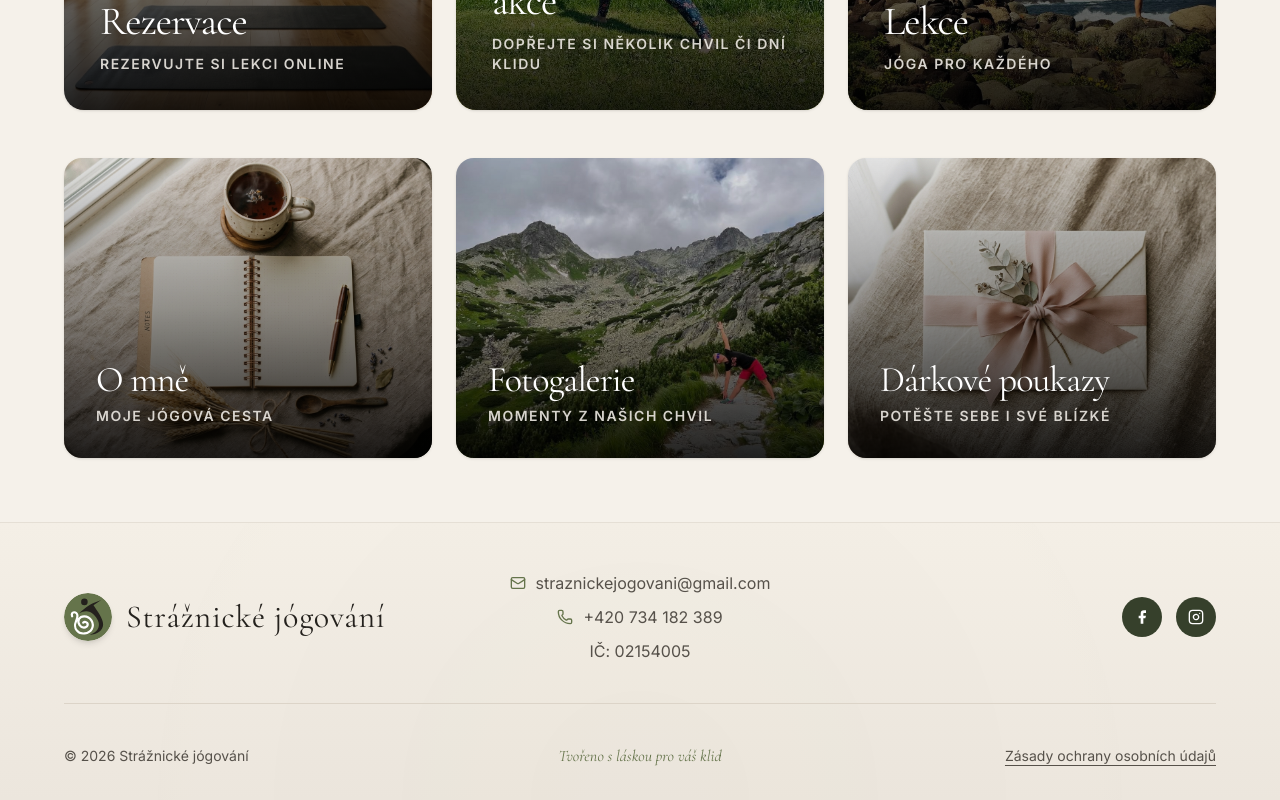
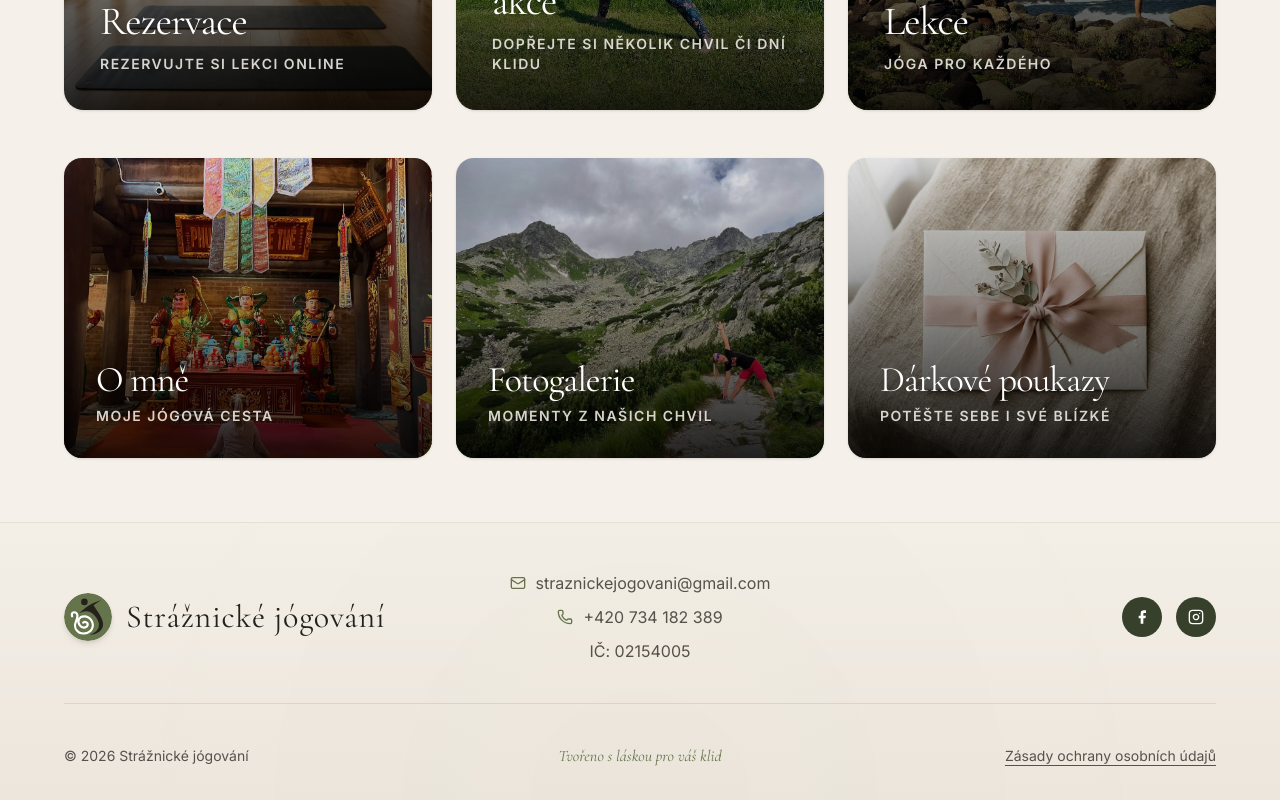
Before and after one commit to MarketaVaj/webmarketa, a React (Vite) app: page / in a window 1280 px wide. Shown: the part 1118-1918 px from the top of the page. Built offline with nearby package versions, Linux system fonts and the light colour scheme.

Commit message:
refactor: update About section details and assets
Update the instructor's full name, replace the journal image asset, and refine the About modal layout and card alt text.

```diff
--- a/src/assets/images.ts
+++ b/src/assets/images.ts
@@ -19,7 +19,7 @@ export const IMAGES = {
   studio: studioImage,
   mountain: mountainImage,
   lesson: '/assets/aistudio/tenerife_aafdfe61.jpg',
-  journal: journalImage,
+  journal: '/assets/aistudio/76072_63e040d3.jpg',
   voucher: voucherImage,
   poster: posterImage,
   pobyty: pobytyImage,
--- a/src/components/AboutModal.tsx
+++ b/src/components/AboutModal.tsx
@@ -88,7 +88,7 @@ export const AboutModal: React.FC<AboutModalProps> = ({
                     O mně – Moje jógová cesta
                   </h3>
                   <p className="text-xs text-[#ECE8E2] font-sans">
-                    Markéta • Strážnické jógování
+                    Markéta Vajčnerová • Strážnické jógování
                   </p>
                 </div>
               </div>
@@ -117,10 +117,6 @@ export const AboutModal: React.FC<AboutModalProps> = ({
                     referrerPolicy="no-referrer"
                     className="w-full h-auto max-h-[460px] object-cover object-center"
                   />
-                  <div className="absolute inset-0 bg-gradient-to-t from-black/55 via-transparent to-transparent pointer-events-none" />
-                  <div className="absolute bottom-3 left-3 text-white font-serif text-sm drop-shadow-md">
-                    Markéta, Strážnice
-                  </div>
                 </div>
 
                 {/* Flowing text wrapping around image and continuing full-width */}
--- a/src/components/SmallCards.tsx
+++ b/src/components/SmallCards.tsx
@@ -22,7 +22,7 @@ export const SmallCards: React.FC<SmallCardsProps> = ({
         >
           <img
             src={IMAGES.journal}
-            alt="Zápisník, čaj a atmosféra pro O mně"
+            alt="O mně – Moje jógová cesta"
             referrerPolicy="no-referrer"
             className="absolute inset-0 w-full h-full object-cover object-center transition-transform duration-700 group-hover:scale-105"
           />
```
